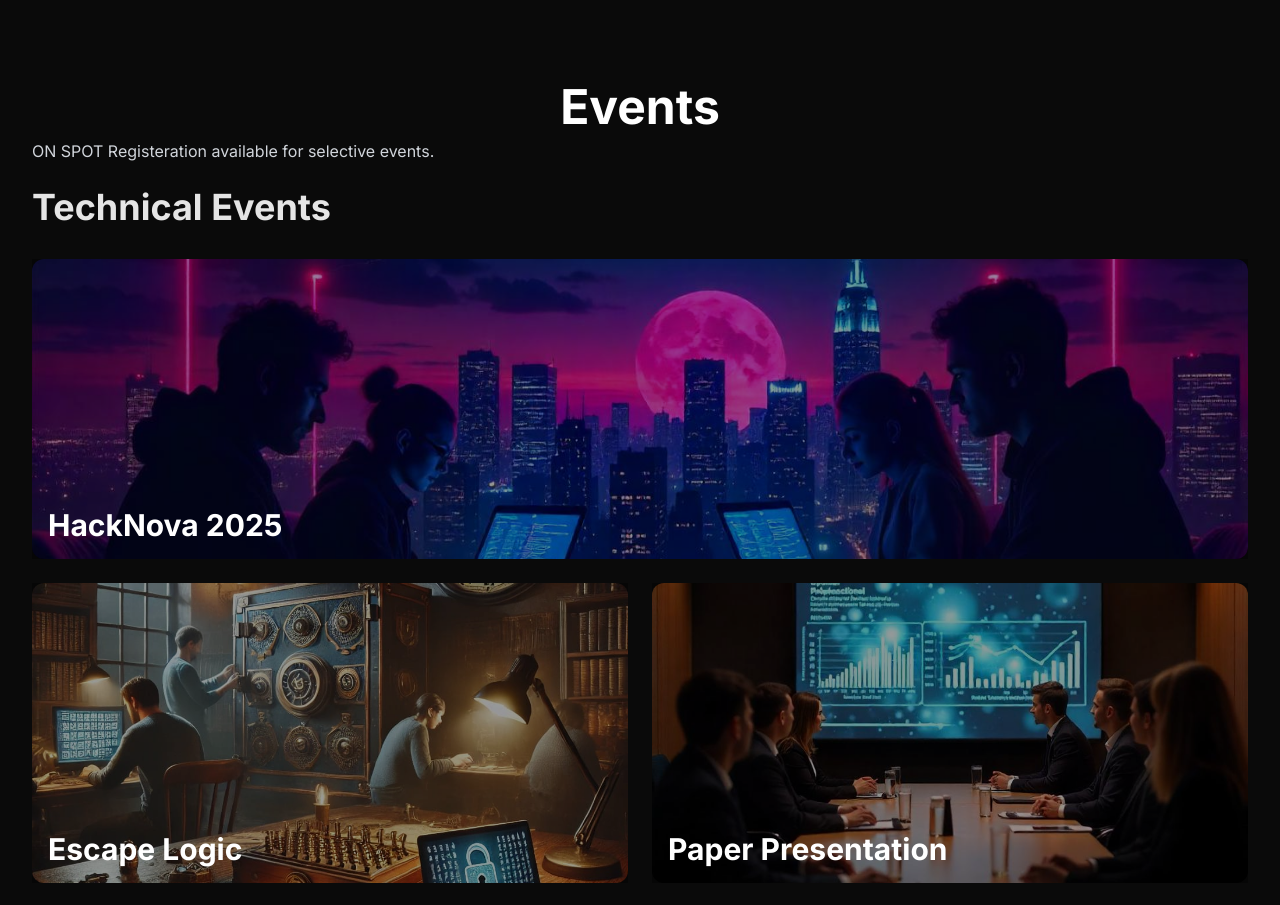
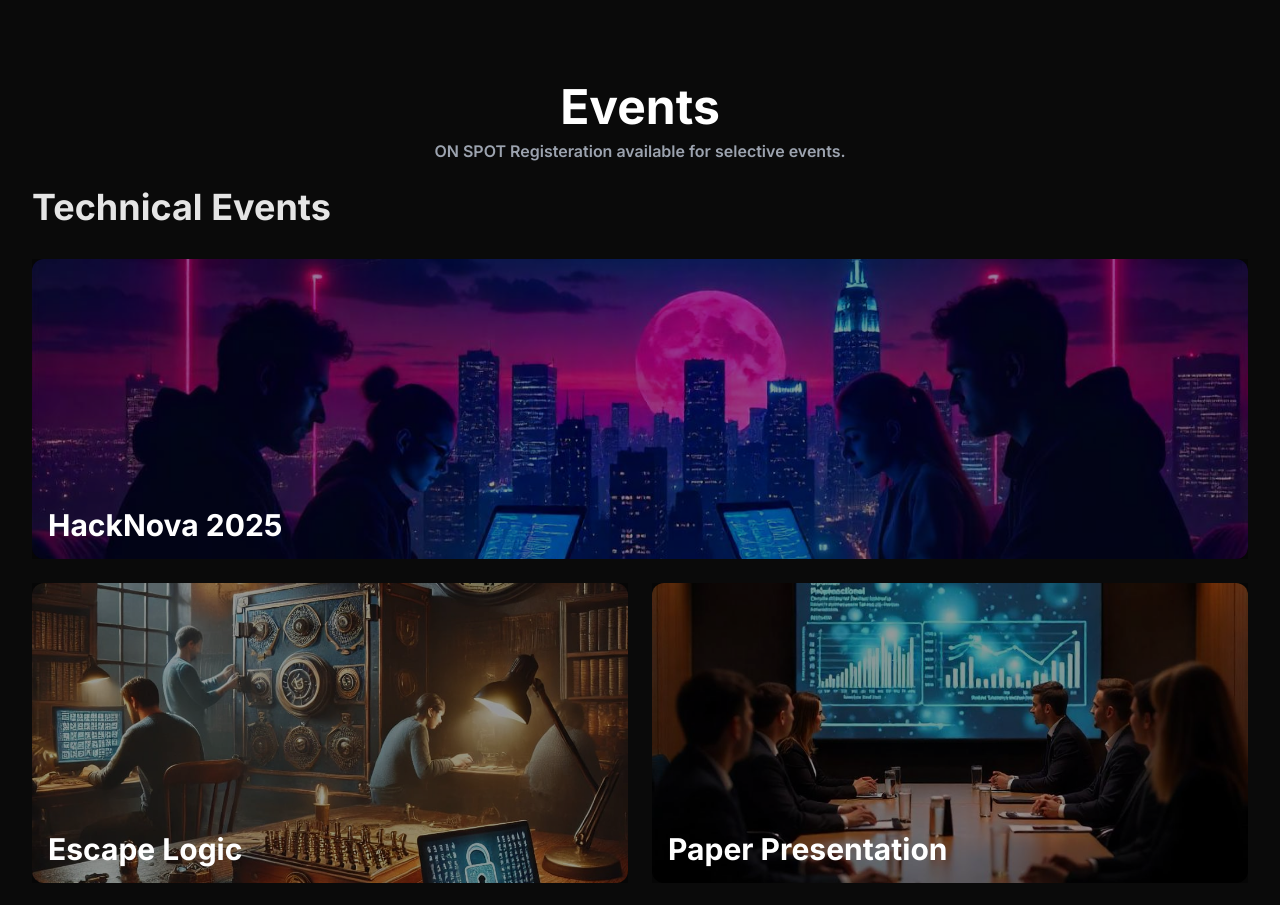
Before and after one commit to tanush-em/INVICTUS, a Next.js app: page / in a window 1280 px wide. Shown: the part 2740-3645 px from the top of the page. Built offline with nearby package versions, Linux system fonts and the light colour scheme.

Commit message:
small tyle chanegs

```diff
--- a/app/components/EventsSection.js
+++ b/app/components/EventsSection.js
@@ -119,7 +119,7 @@ const EventsSection = () => {
   return (
     <div id="events" className="w-full py-20 px-4 md:px-8">
       <h2 className="text-5xl font-bold mb-2 text-center">Events</h2>
-      <p className='text-gray-300 mb-6 justify justify-center items-center'>ON SPOT Registeration available for selective events.</p>
+      <p className='text-gray-400 mb-6 text-center font-semibold'>ON SPOT Registeration available for selective events.</p>
       <div className="max-w-7xl mx-auto">
         <h3 className="text-4xl font-bold text-neutral-200 mb-8">Technical Events</h3>
         <div className="grid grid-cols-1 gap-6 mb-16">
```
